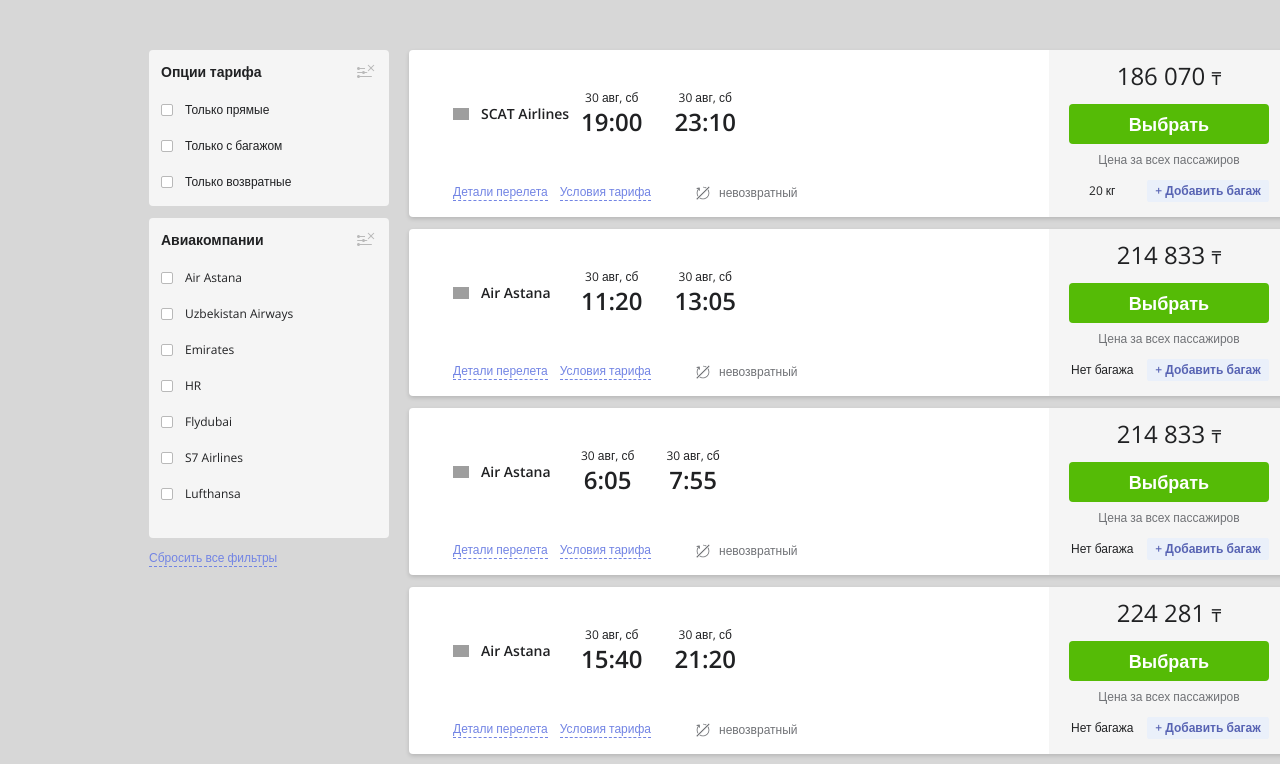
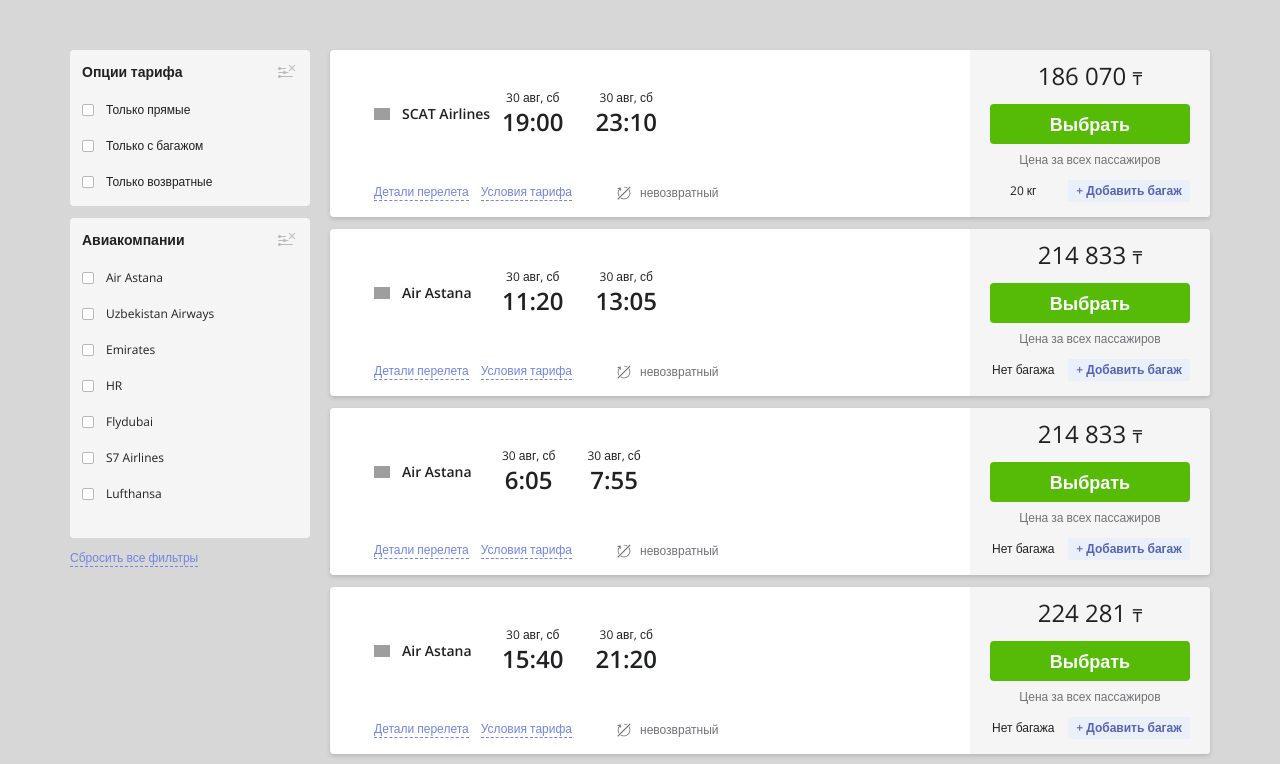
Before and after one commit to alen-ich/aviata-task, a Vue app: page / in a window 1280 px wide. Shown: the top 764 px of the page. Built offline with nearby package versions, Linux system fonts and the light colour scheme; grey boxes are pictures that could not be loaded.

Commit message:
feat: custopm scrollbar

```diff
--- a/src/style.css
+++ b/src/style.css
@@ -23,10 +23,18 @@
 }
 
 body {
+  display: flex;
+  justify-content: center;
   margin: 0;
   padding-top: 50px;
-  padding-left: 149px;
-  padding-right: 149px;
   padding-bottom: 27px;
   background-color: #d7d7d7;
 }
+
+::-webkit-scrollbar {
+  width: 2px;
+}
+
+::-webkit-scrollbar-thumb {
+  background: #e1e1e1;
+}
--- a/tailwind.config.cjs
+++ b/tailwind.config.cjs
@@ -5,13 +5,13 @@
     extend: {
       colors: {
         "deep-dark": "#202123",
-        "bright-green": "#55BB06",
+        "bright-green": "#55bb06",
         "dark": "#707276",
-        "light-blue": "#EAF0FA",
-        "deep-blue": "#5763B3",
-        "beige": "#F5F5F5",
+        "light-blue": "#eaf0fa",
+        "deep-blue": "#5763b3",
+        "beige": "#f5f5f5",
         "grey": "#b9b9b9",
-        "blue": "#7284E4"
+        "blue": "#7284e4",
       },
     },
   },
```
